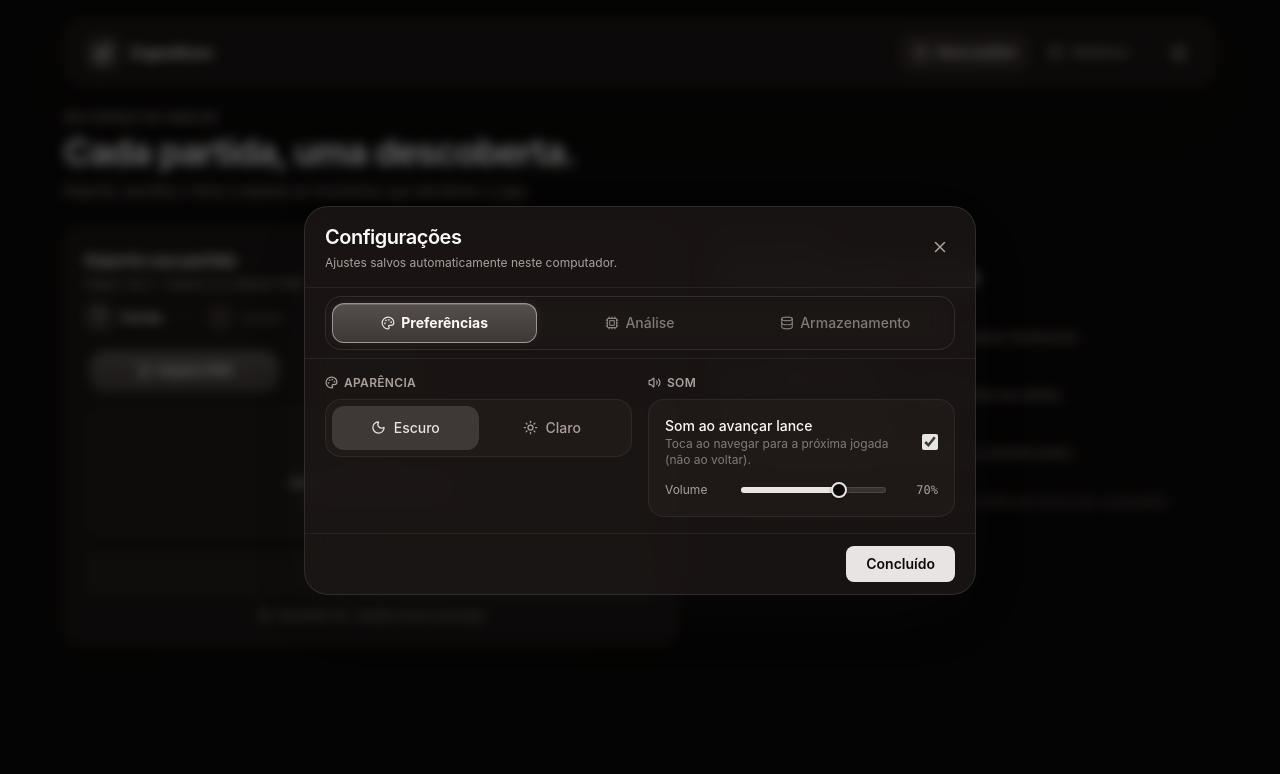
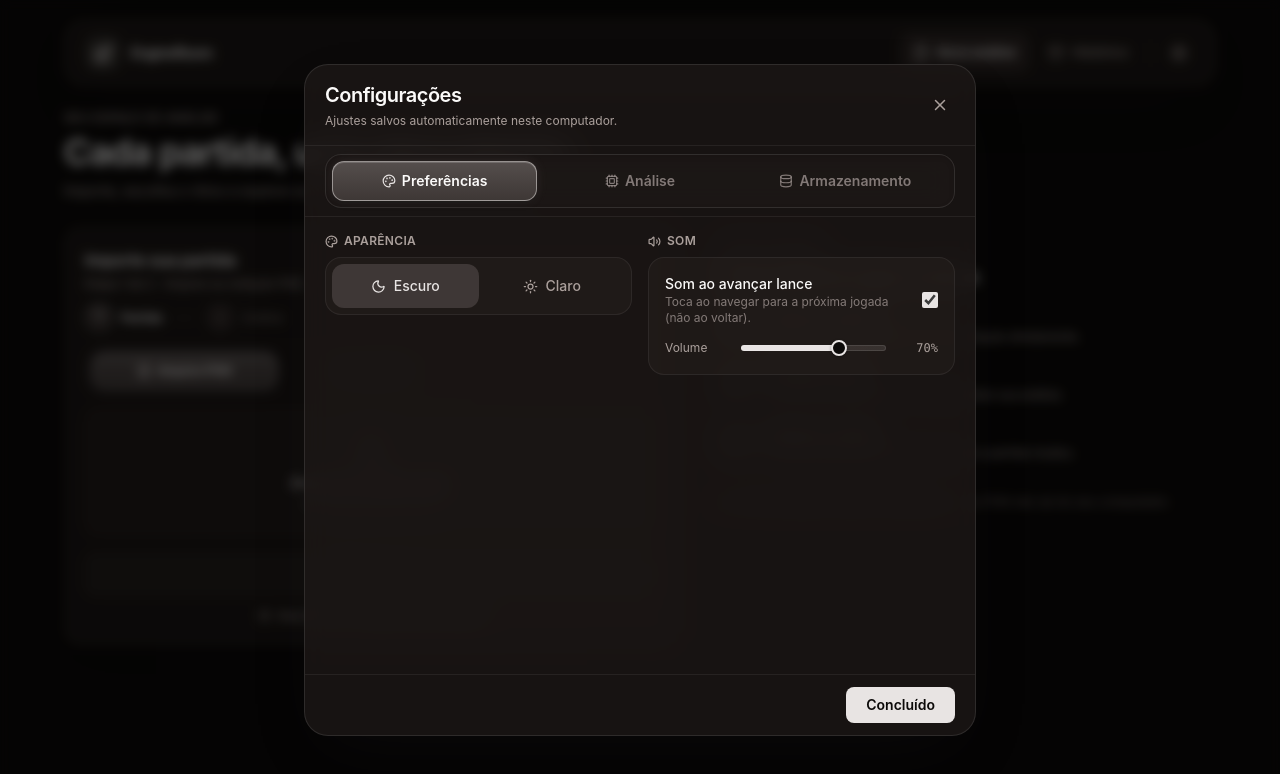
Before and after one commit to PedrFelip/EngineRoom, a React (Vite) app in the folder app/: page / in a window 1280 px wide. Both pictures are taken after a click on the button "Configurações". Shown: the top 774 px of the page. Built offline with nearby package versions, Linux system fonts and the light colour scheme.

Commit message:
fix(ui): elimina piscadas ao alternar abas

```diff
--- a/app/src/components/PgnImporter.tsx
+++ b/app/src/components/PgnImporter.tsx
@@ -109,7 +109,7 @@ export default function PgnImporter({
         }}
       />
 
-      <div key={mode} className='import-mode-content'>
+      <div>
         {mode === 'file' ? (
           <div className='relative'>
             <button
--- a/app/src/components/home/HomePage.tsx
+++ b/app/src/components/home/HomePage.tsx
@@ -416,10 +416,7 @@ export default function HomePage({ onStart, active = true }: Props) {
                   )
                 })}
               </ol>
-              <div
-                hidden={step !== 'import'}
-                className={step === 'import' ? 'new-review-stage' : undefined}
-              >
+              <div hidden={step !== 'import'}>
                 <PgnImporter
                   value={pgn}
                   onChange={setPgn}
@@ -491,7 +488,7 @@ export default function HomePage({ onStart, active = true }: Props) {
               </div>
 
               {step === 'configure' && (
-                <div className='new-review-stage'>
+                <div>
                   <div className='my-3 h-px bg-edge-soft' />
 
                   <SegmentedControl
--- a/app/src/components/settings/SettingsModal.tsx
+++ b/app/src/components/settings/SettingsModal.tsx
@@ -163,7 +163,7 @@ export default function SettingsModal({
         role='dialog'
         aria-modal='true'
         aria-labelledby='settings-title'
-        className='surface-glass elev-dialog relative z-10 flex max-h-[calc(100dvh-1rem)] w-full max-w-2xl flex-col overflow-hidden rounded-2xl border border-edge outline-none sm:max-h-[calc(100dvh-2rem)] sm:rounded-3xl'
+        className='surface-glass elev-dialog relative z-10 flex h-[min(42rem,calc(100dvh-1rem))] w-full max-w-2xl flex-col overflow-hidden rounded-2xl border border-edge outline-none sm:h-[min(42rem,calc(100dvh-2rem))] sm:rounded-3xl'
       >
         <div
           className='sr-only'
@@ -234,7 +234,7 @@ export default function SettingsModal({
         </div>
         <div
           ref={contentRef}
-          className='grid min-h-0 gap-4 overflow-y-auto overscroll-contain px-3 py-4 sm:px-5'
+          className='grid min-h-0 flex-1 content-start gap-4 overflow-y-auto overscroll-contain px-3 py-4 sm:px-5'
         >
           <div id='settings-preferences' hidden={section !== 'preferences'}>
             <div className='grid gap-4 sm:grid-cols-2'>
--- a/app/src/components/ui/segmented-control.tsx
+++ b/app/src/components/ui/segmented-control.tsx
@@ -52,7 +52,7 @@ export function SegmentedControl<Value extends string>({
           aria-controls={controls}
           onClick={() => onChange(id)}
           className={cn(
-            'segmented-button flex min-w-0 flex-1 items-center justify-center gap-1.5 rounded-xl px-2 py-2.5 text-xs font-medium',
+            'segmented-button flex min-w-0 flex-1 items-center justify-center gap-1.5 rounded-xl px-2 py-2.5 text-xs font-semibold',
             stackedOnMobile &&
               'flex-col px-1 text-[11px] sm:flex-row sm:px-3 sm:text-sm',
           )}
--- a/app/src/index.css
+++ b/app/src/index.css
@@ -717,7 +717,7 @@
 
 .segmented-indicator {
   position: absolute;
-  z-index: -1;
+  z-index: 0;
   inset: 6px auto 6px 6px;
   width: calc((100% - 12px) / var(--tab-count));
   border: 1px solid color-mix(in srgb, var(--brand) 45%, var(--edge));
@@ -737,6 +737,8 @@
 }
 
 .segmented-button {
+  position: relative;
+  z-index: 1;
   color: var(--ink-faint);
   transition: color 180ms ease, background-color 180ms ease, transform 120ms ease;
 }
@@ -748,7 +750,6 @@
 
 .segmented-button[aria-pressed='true'] {
   color: var(--ink);
-  font-weight: 650;
 }
 
 .segmented-button[aria-pressed='true'] svg {
@@ -774,6 +775,8 @@
   [data-slot='switch-thumb'],
   .segmented-indicator,
   .segmented-button {
+  position: relative;
+  z-index: 1;
     transition: none !important;
   }
 
@@ -902,31 +905,10 @@
   box-shadow: 0 2px 5px rgb(0 0 0 / 18%);
 }
 
-.new-review-stage,
-.import-mode-content {
-  animation: new-review-stage-in 260ms ease-out both;
-}
-
-@keyframes new-review-stage-in {
-  from {
-    opacity: 0;
-    transform: translateY(6px);
-  }
-  to {
-    opacity: 1;
-    transform: translateY(0);
-  }
-}
-
 @media (prefers-reduced-motion: reduce) {
   .new-review-step,
   .new-review-step::after,
   .new-review-step-marker {
     transition: none;
   }
-
-  .new-review-stage,
-  .import-mode-content {
-    animation: none;
-  }
 }
```
